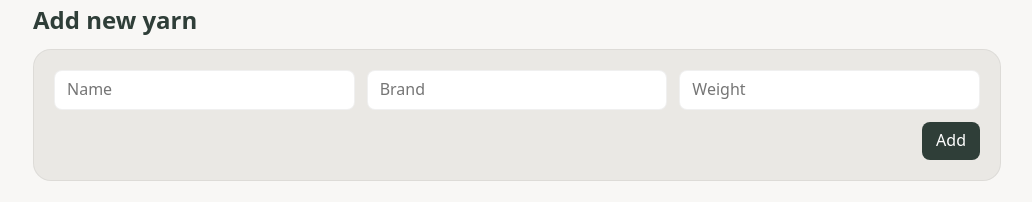
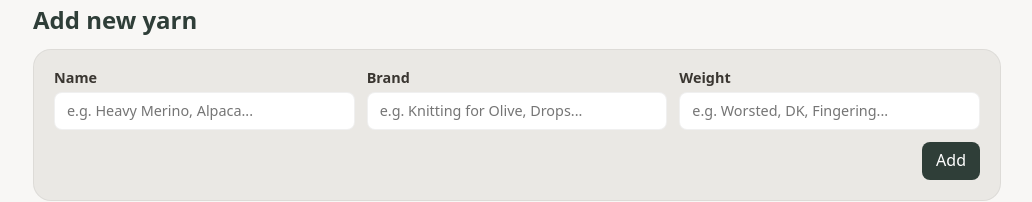
Before and after one commit to EmmaWikstrom/yarnstash-react-app, a React (Create React App) app: page /yarns in a window 1280 px wide. Shown: the part 294-496 px from the top of the page, without its empty margins (123-1155 px from the left). Built offline with nearby package versions, Linux system fonts and the light colour scheme; no server answers.

Commit message:
feat: improve form accessibility with labels and better placeholders

```diff
--- a/src/App.css
+++ b/src/App.css
@@ -35,6 +35,15 @@ form {
   background: #5a463815;
   border: 1px solid var(--color-border-soft);
   border-radius: 18px;
+}
+
+form label {
+  display: flex;
+  flex-direction: column;
+  gap: 6px;
+  font-size: 0.9rem;
+  font-weight: 600;
+  color: var(--color-text-primary);
 }
 
 form input {
--- a/src/components/ItemForm/ItemForm.jsx
+++ b/src/components/ItemForm/ItemForm.jsx
@@ -4,9 +4,9 @@ export function ItemForm({
   onAddItem,
   onUpdateItem,
   onCancelEdit,
-  setMessage,
+  setMessage = () => {},
   editingItem,
-  message,
+  message = "",
 }) {
   const [name, setName] = useState("");
   const [brand, setBrand] = useState("");
@@ -50,24 +50,35 @@ export function ItemForm({
     <>
       <h2>{editingItem ? "Edit yarn" : "Add new yarn"}</h2>
       <form onSubmit={handleSubmit}>
+        <label>
+          Name
           <input
             type="text"
-          placeholder="Name"
+            placeholder="e.g. Heavy Merino, Alpaca..."
             value={name}
             onChange={(event) => setName(event.target.value)}
           />
+        </label>
+
+        <label>
+          Brand
           <input
             type="text"
-          placeholder="Brand"
+            placeholder="e.g. Knitting for Olive, Drops..."
             value={brand}
             onChange={(event) => setBrand(event.target.value)}
           />
+        </label>
+
+        <label>
+          Weight
           <input
             type="text"
-          placeholder="Weight"
+            placeholder="e.g. Worsted, DK, Fingering..."
             value={weight}
             onChange={(event) => setWeight(event.target.value)}
           />
+        </label>
         <div className="form-actions">
           <p className={`message ${message ? "is-visible" : ""}`}>
             {message || "\u00A0"}
```
Lines whose indentation alone changed are shown as unchanged.
